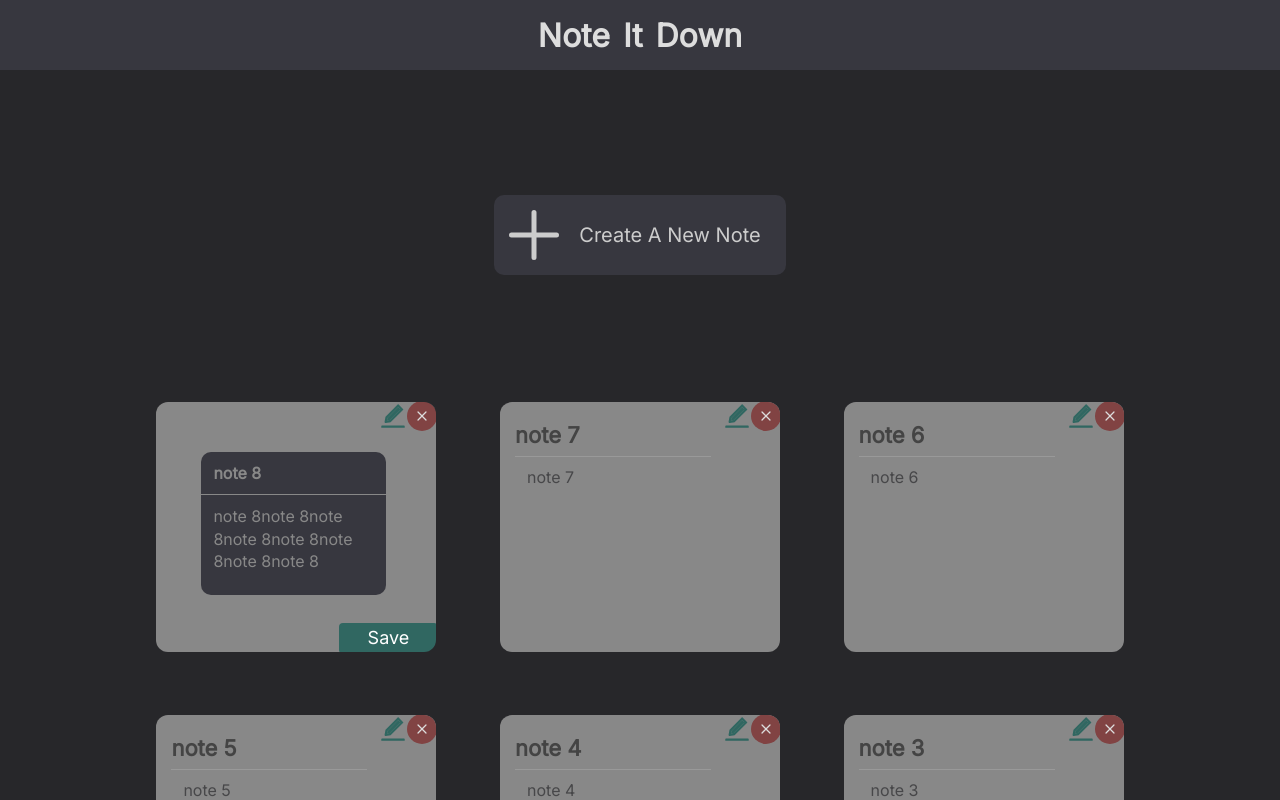
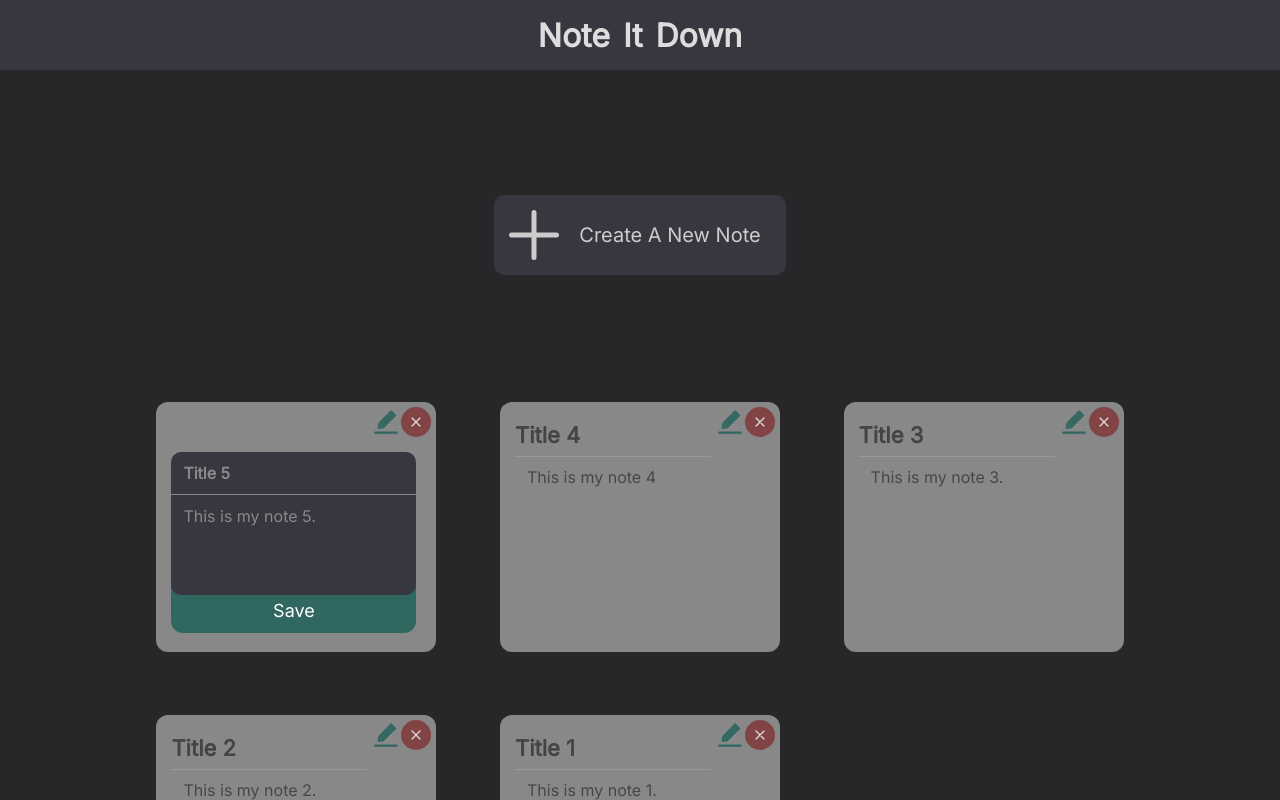
Before and after one commit to argunidem/note-it-down, a React (Create React App) app: page / in a window 1280 px wide. Both pictures are taken after a click on the icon 393 px from the left and 415 px from the top of the page. Shown: the top 800 px of the page. Built offline with nearby package versions, Linux system fonts and the light colour scheme; data requests are answered from the project's data file.

Commit message:
save button design

```diff
--- a/db.json
+++ b/db.json
@@ -2,43 +2,28 @@
   "notes": [
     {
       "id": 1,
-      "title": "note 1",
-      "message": "note 1"
+      "title": "Title 1",
+      "message": "This is my note 1."
     },
     {
-      "title": "note 2",
-      "message": "note 2",
+      "title": "Title 2",
+      "message": "This is my note 2.",
       "id": 2
     },
     {
-      "title": "note 3",
-      "message": "note 3",
+      "title": "Title 3",
+      "message": "This is my note 3.",
       "id": 3
     },
     {
-      "title": "note 4",
-      "message": "note 4",
+      "title": "Title 4",
+      "message": "This is my note 4",
       "id": 4
     },
     {
-      "title": "note 5",
-      "message": "note 5",
+      "title": "Title 5",
+      "message": "This is my note 5.",
       "id": 5
-    },
-    {
-      "title": "note 6",
-      "message": "note 6",
-      "id": 6
-    },
-    {
-      "id": 7,
-      "title": "note 7",
-      "message": "note 7"
-    },
-    {
-      "title": "note 8",
-      "message": "note 8note 8note 8note 8note 8note 8note 8note 8",
-      "id": 8
     }
   ]
 }
--- a/src/components/Note.jsx
+++ b/src/components/Note.jsx
@@ -45,6 +45,8 @@ const Note = forwardRef(({ note }, ref) => {
       },
       isEditing: true,
     });
+    e.target.parentElement.parentElement.scrollTo(0, 1000);
+    console.log(e.target.parentElement.offsetHeight);
   };
 
   const submitHandler = (e) => {
@@ -56,11 +58,15 @@ const Note = forwardRef(({ note }, ref) => {
   if (edit.isEditing) {
     return (
       <form>
-        <AiTwotoneEdit className='edit-btn' size='30px' onClick={clearEdit} />
+        <AiTwotoneEdit
+          className='edit-form-btn'
+          size='30px'
+          onClick={clearEdit}
+        />
         <IoAddOutline
           onClick={() => deleteNote(note.id)}
           size='30px'
-          className='close-btn'
+          className='close-form-btn'
         />
         <input
           type='text'
--- a/src/index.css
+++ b/src/index.css
@@ -99,6 +99,7 @@ svg.close-btn {
   cursor: pointer;
   z-index: 2;
   position: absolute;
+
   background-color: #5f3737;
   top: -20px;
   right: -20px;
@@ -133,6 +134,7 @@ form textarea {
   border-radius: 0 0 10px 10px;
   resize: none;
   transition: all 0.2s;
+  outline: none;
 }
 
 textarea::-webkit-scrollbar {
@@ -217,7 +219,9 @@ button.save-btn:hover {
 }
 
 .box > form {
-  padding: 30px;
+  padding: 30px 0 30px 0;
+  position: relative;
+  z-index: 0;
 }
 
 .box * {
@@ -226,8 +230,8 @@ button.save-btn:hover {
 
 .box svg.close-btn {
   background-color: #814343;
-  top: -1px;
-  right: -1px;
+  top: 5px;
+  right: 5px;
   height: 30px;
   padding: 5px;
 }
@@ -237,8 +241,28 @@ button.save-btn:hover {
   position: absolute;
   /* color: #3a82c5; */
   color: #306761;
-  top: -1px;
-  right: 28px;
+  top: 5px;
+  right: 35px;
+  height: 30px;
+}
+
+.box .close-form-btn {
+  position: absolute;
+  background-color: #814343;
+  top: -15px;
+  right: -15px;
+  height: 30px;
+  padding: 5px;
+  border-radius: 50%;
+  transform: rotate(45deg);
+}
+
+.box .edit-form-btn {
+  cursor: pointer;
+  position: absolute;
+  color: #306761;
+  top: -15px;
+  right: 15px;
   height: 30px;
 }
 
@@ -251,16 +275,26 @@ button.save-btn:hover {
   background-color: #b94545;
 }
 
+.box .close-form-btn:hover {
+  background-color: #b94545;
+}
+
+.box .edit-form-btn:hover {
+  color: #31867c;
+}
+
 .box button.save-btn {
+  align-items: flex-end;
+  z-index: -1;
   position: absolute;
-  height: 30px;
-  right: -1px;
-  bottom: -1px;
-  margin-top: 0;
+  width: 100%;
+  height: 80px;
+  left: 0px;
+  bottom: -4px;
   font-size: 18px;
   color: #fff;
   background-color: #306761;
-  border-radius: 4px 3px 12px 3px;
+  border-radius: 4px 3px 12px 12px;
 }
 
 .box button.save-btn:hover {
@@ -292,6 +326,9 @@ button.save-btn:hover {
   .boxes::after {
     width: 280px;
   }
+  .box button.save-btn {
+    width: 100%;
+  }
 }
 
 @media (min-width: 1024px) {
```
